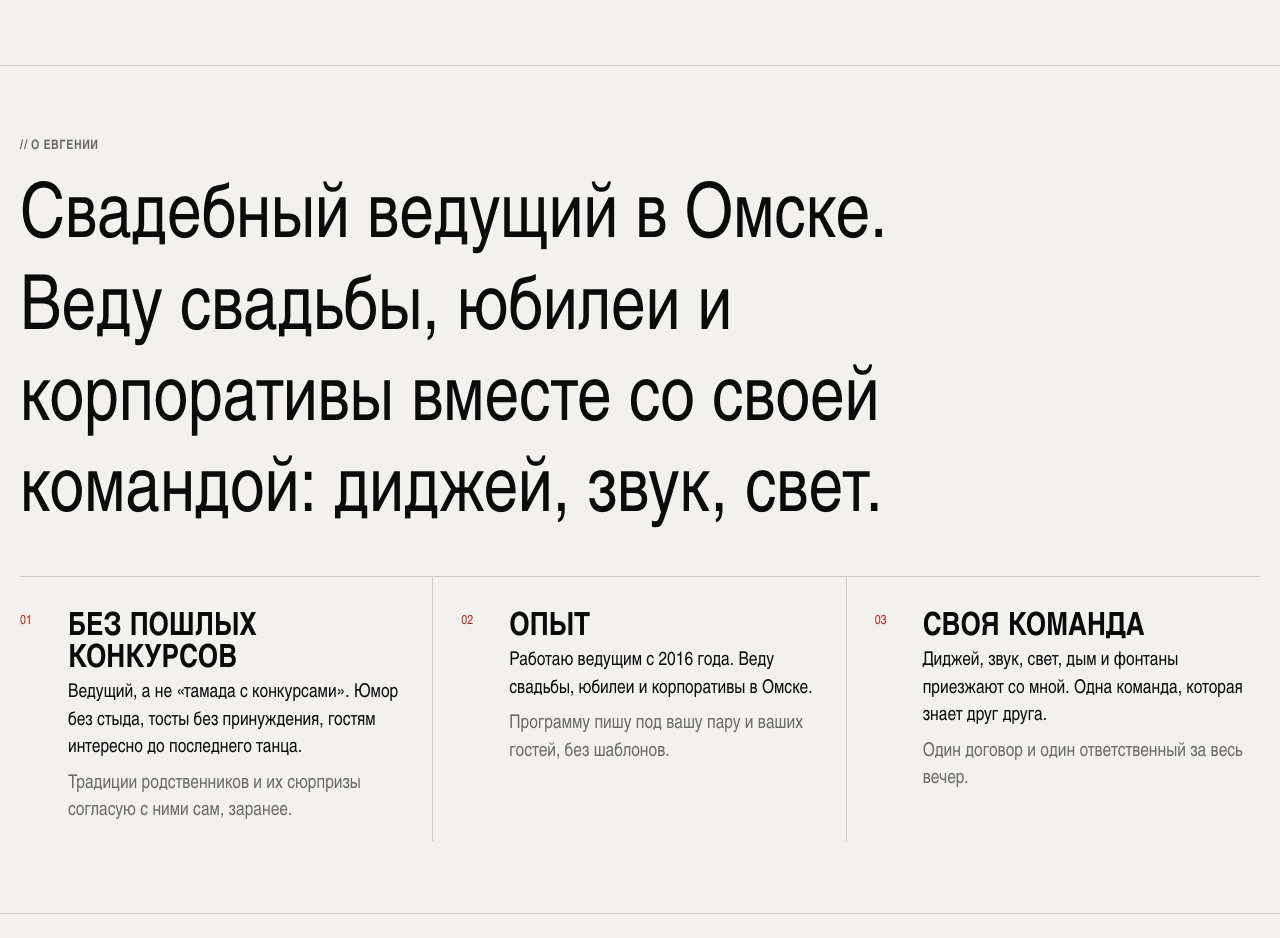
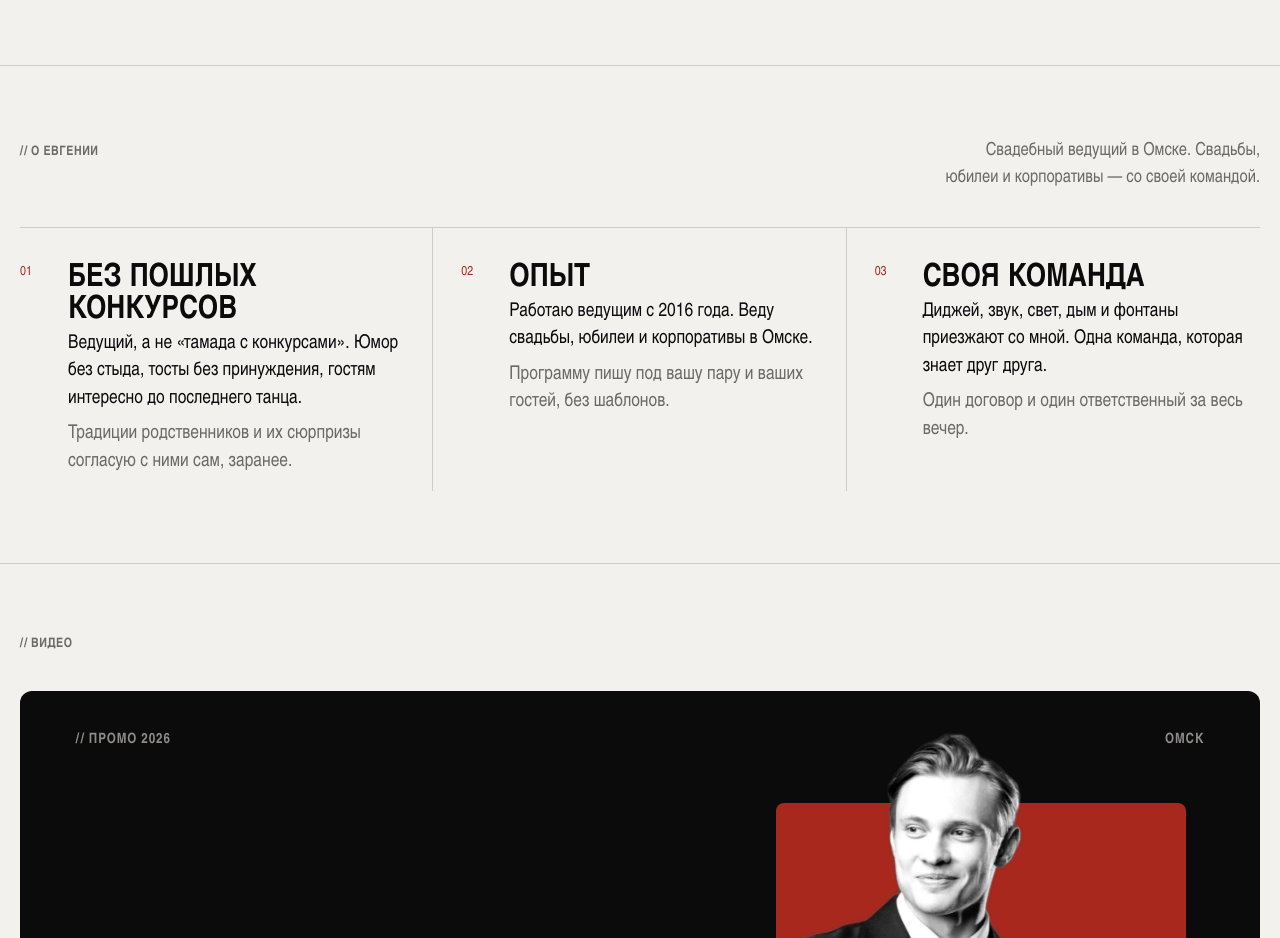
Before and after one commit to 88Mayak88/mayak-site, a plain HTML site: page index.html in a window 1280 px wide. Shown: the part 800-1738 px from the top of the page. Drawn offline with nearby package versions, Linux system fonts and the light colour scheme; a web font is replaced by a local one.

Commit message:
О Евгении: вводная фраза — тихой подписью
Co-Authored-By: Claude Opus 5.5 <noreply@anthropic.com>

```diff
--- a/index.html
+++ b/index.html
@@ -94,8 +94,10 @@ section{border-top:1px solid var(--line);scroll-margin-top:100px}
 .sec-h h2{font-size:clamp(40px,6vw,76px)}
 
 /* о себе */
-.about-head{flex-direction:column;align-items:flex-start;gap:18px}
-.about-h{margin:0;font-family:var(--body);font-weight:500;font-size:clamp(24px,3vw,36px);line-height:1.2;max-width:32ch;text-wrap:balance}
+/* вводная строка «О Евгении»: тихая подпись под меткой раздела, не спорит с колонками */
+.about-head{flex-direction:row;justify-content:space-between;align-items:baseline;gap:24px;flex-wrap:wrap}
+.sec-h .about-h{margin:0;font-family:var(--body);font-weight:400;font-size:18px;line-height:1.45;color:var(--muted);max-width:60ch;text-align:right;text-wrap:balance}
+@media (max-width:900px){.about-head{flex-direction:column;gap:10px}.sec-h .about-h{text-align:left;font-size:16px}}
 /* О Евгении — без фото: три спокойные колонки после яркого первого экрана */
 .about{display:block}
 .rows{display:grid;grid-template-columns:repeat(3,minmax(0,1fr));border-top:1px solid var(--line)}
@@ -341,7 +343,7 @@ section{border-top:1px solid var(--line);scroll-margin-top:100px}
   </div>
 
   <section id="about" class="g"><div class="in sec">
-    <div class="sec-h about-head"><span class="label">// О Евгении</span><h2 class="about-h">Свадебный ведущий в Омске. Веду свадьбы, юбилеи и корпоративы вместе со своей командой: диджей, звук, свет.</h2></div>
+    <div class="sec-h about-head"><span class="label">// О Евгении</span><h2 class="about-h">Свадебный ведущий в Омске. Свадьбы, юбилеи и корпоративы — со своей командой.</h2></div>
     <div class="about">
       <div class="rows">
         <div class="row"><span class="n">01</span><div><h3>Без пошлых конкурсов</h3><p>Ведущий, а не «тамада с конкурсами». Юмор без стыда, тосты без принуждения, гостям интересно до последнего танца.</p><p class="m">Традиции родственников и их сюрпризы согласую с ними сам, заранее.</p></div></div>
```
Also changed, not shown: 1 other file.
